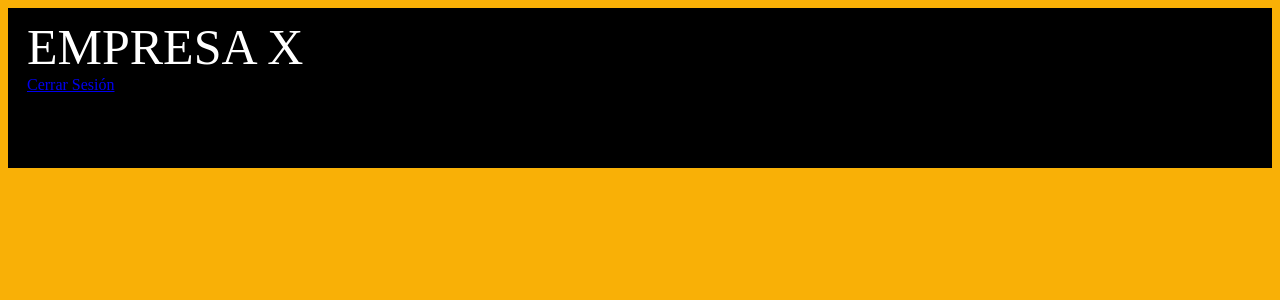
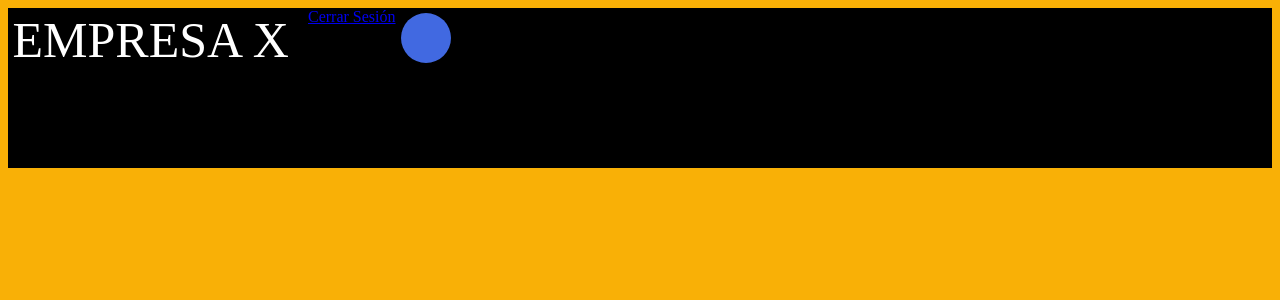
Before and after one commit to dasilvag16/Proyecto-Grupo-39-9, a Flask app: page /probando in a window 1280 px wide. Shown: the top 300 px of the page. Run offline with Flask 2, Linux system fonts and the light colour scheme.

Commit message:
Templates/layout.html

```diff
--- a/Static/CSS/layout.css
+++ b/Static/CSS/layout.css
@@ -5,16 +5,22 @@ body {
 header{
     background-color: black;
     color: white;
-    text-indent: 1.5%;
+    display: flex;
     height: 80px;
 }
 
-header p {
+#empresa{
+    margin-left: 0px;
+    width: 300px;
+}
+
+#empresa p {
     font: engraverse-bold;
     font-size: 50px;
     text-align: left;
     margin: auto;
-    padding-top: 10px;
+    padding-top: 3px;
+    text-indent: 1.5%;
 }
 
 footer {
--- a/Templates/layout.html
+++ b/Templates/layout.html
@@ -9,7 +9,9 @@
 </head>
 <body>
     <header>
-        <p>EMPRESA X</p>
+        <div id="empresa">
+            <p>EMPRESA X</p>
+        </div>
         {% block encabezado %}
         {% endblock %}
     </header>
--- a/Templates/layout1.html
+++ b/Templates/layout1.html
@@ -2,13 +2,19 @@
 {% block encabezado %}
 {% block perfil %}
 {% endblock %}
-<div>
+<div id="sesion">
     <a href="/">Cerrar Sesión</a>
+</div>
+<div id="circulo">
+    <svg version="1.1" xmlns="http://www.w3.org/2000/svg"
+        width="120" height="120" viewBox="0 0 120 120">
+        <circle cx="30" cy="30" r="25" fill="RoyalBlue" />
+    </svg>
 </div>
 {% endblock %}
 <style type="text/css">
-    #derecha{
-        display: flex;
-        float: right;
+    #circulo{
+        position: absolute;
+        right: 2px;
     }
 </style>
--- a/Templates/verinfo_us.html
+++ b/Templates/verinfo_us.html
@@ -1,9 +1,6 @@
 {% extends 'layout1.html' %}
 {% block perfil %}
 <div id="derecha">
-    <p>{{user}}<span><svg version="1.1" xmlns="http://www.w3.org/2000/svg"
-        width="120" height="120" viewBox="0 0 120 120">
-        <circle cx="30" cy="30" r="25" fill="RoyalBlue" />
-        </svg></span></p>
+    <p>{{user}}</p>
 </div>
 {% endblock %}
```
Also changed, not shown: Templates/dashboard.html (+4 -5 lines).
